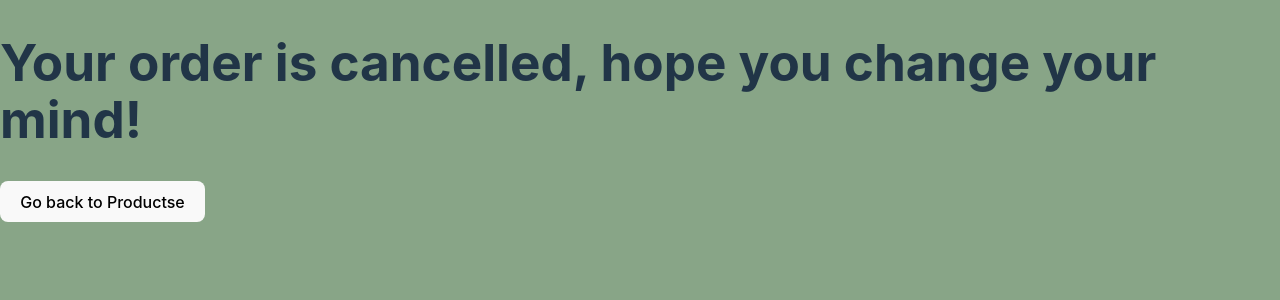
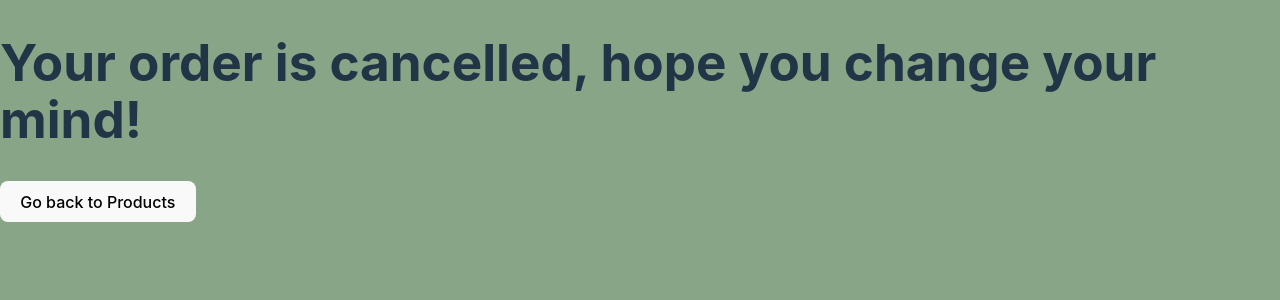
Before and after one commit to billiswruce/flowershop, a React (Vite) app in the folder client/: page /cancellation in a window 1280 px wide. Shown: the top 300 px of the page. Built offline with nearby package versions, Linux system fonts and the light colour scheme.

Commit message:
added h1

```diff
--- a/client/pages/Cancellation.tsx
+++ b/client/pages/Cancellation.tsx
@@ -6,9 +6,7 @@ export const Cancellation = () => {
   return (
     <div>
       <h1>Your order is cancelled, hope you change your mind!</h1>
-      <button onClick={() => navigate("/shopping")}>
-        Go back to Productse
-      </button>
+      <button onClick={() => navigate("/shopping")}>Go back to Products</button>
     </div>
   );
 };
--- a/client/pages/Shopping.tsx
+++ b/client/pages/Shopping.tsx
@@ -32,7 +32,8 @@ export const Shopping = () => {
 
   return (
     <div className="shopping-container">
-      <h1 className="welcome">Welcome!</h1>
+      <h1 className="welcome">Welcome to!</h1>
+      <h1 className="title">Poppy Blossoms</h1>
       <h2 className="title">Products</h2>
       <div className="grid-container">
         {products.map(
```
